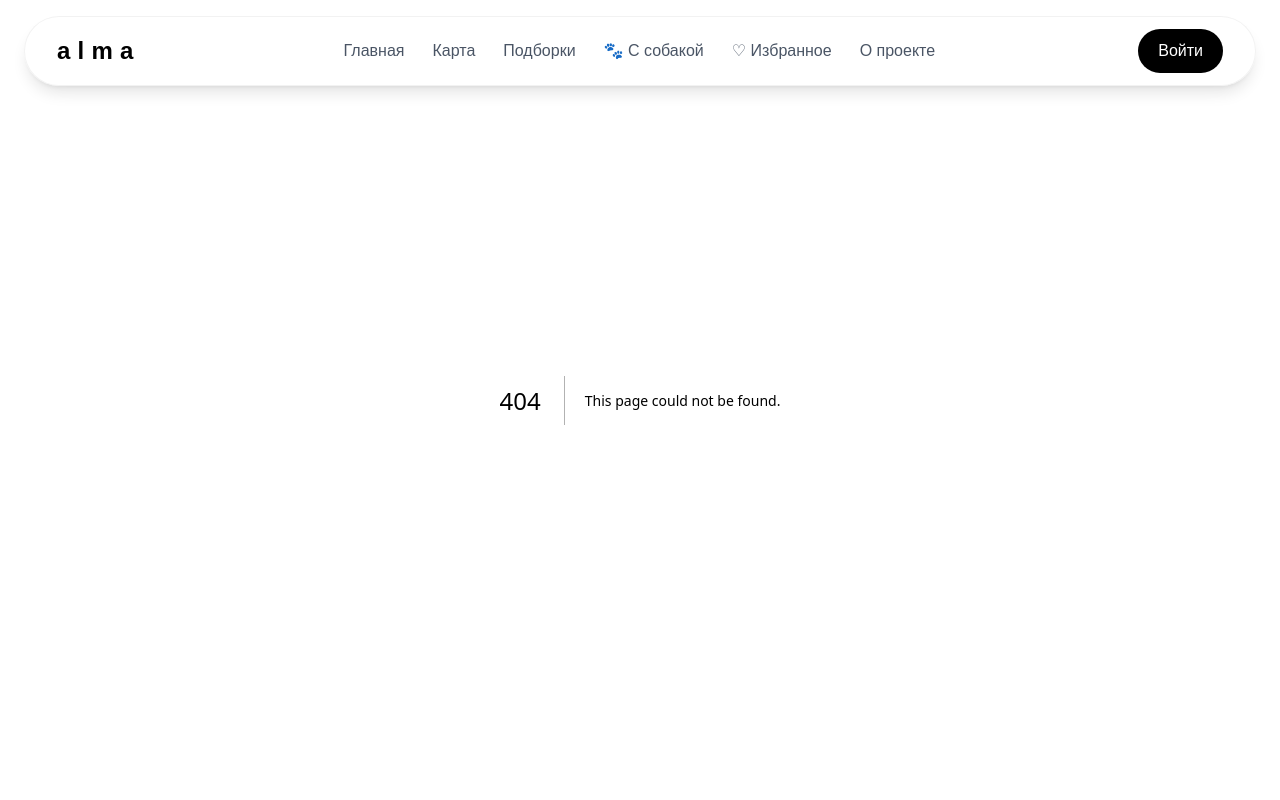
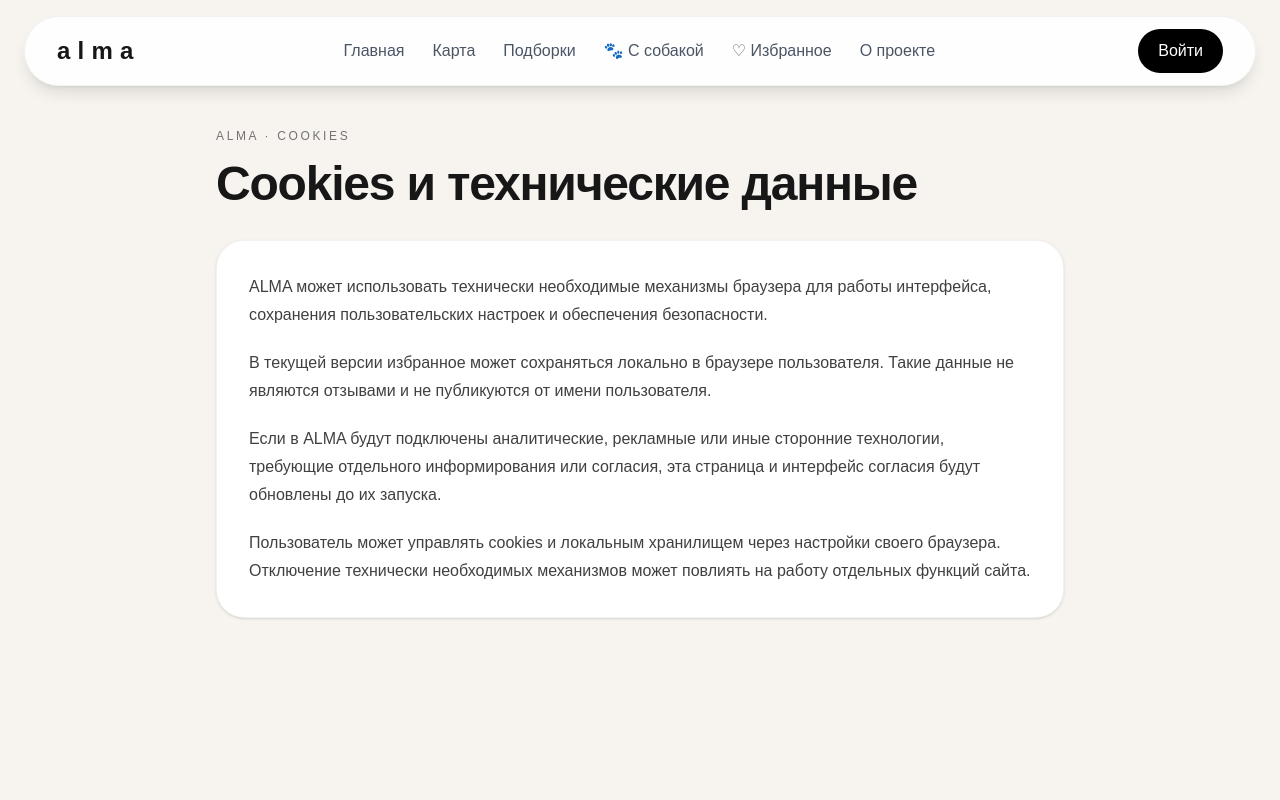
Before and after one commit to olgakastanova48386-dotcom/alma, a Next.js app: page /legal/cookies in a window 1280 px wide. Before the commit this address had no page. Shown: the top 800 px of the page. Built offline with nearby package versions, Linux system fonts and the light colour scheme.

Commit message:
Add cookies policy page

```diff
--- /dev/null
+++ b/app/legal/cookies/page.tsx
@@ -0,0 +1,16 @@
+export default function CookiesPage() {
+  return (
+    <main className="min-h-screen bg-[#f7f4ef] pt-28 sm:pt-32 pb-16">
+      <div className="max-w-4xl mx-auto px-4 sm:px-6">
+        <p className="text-xs uppercase tracking-[0.22em] text-neutral-500">ALMA · Cookies</p>
+        <h1 className="mt-4 text-4xl sm:text-5xl font-bold tracking-tight">Cookies и технические данные</h1>
+        <div className="mt-8 rounded-[28px] bg-white border border-black/5 p-6 sm:p-8 shadow-sm text-neutral-700 leading-7 space-y-5">
+          <p>ALMA может использовать технически необходимые механизмы браузера для работы интерфейса, сохранения пользовательских настроек и обеспечения безопасности.</p>
+          <p>В текущей версии избранное может сохраняться локально в браузере пользователя. Такие данные не являются отзывами и не публикуются от имени пользователя.</p>
+          <p>Если в ALMA будут подключены аналитические, рекламные или иные сторонние технологии, требующие отдельного информирования или согласия, эта страница и интерфейс согласия будут обновлены до их запуска.</p>
+          <p>Пользователь может управлять cookies и локальным хранилищем через настройки своего браузера. Отключение технически необходимых механизмов может повлиять на работу отдельных функций сайта.</p>
+        </div>
+      </div>
+    </main>
+  );
+}
```
